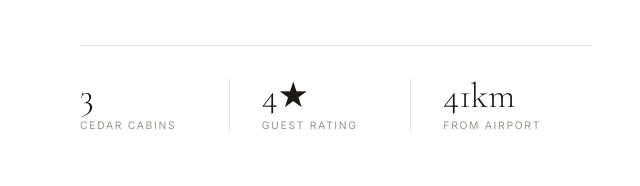
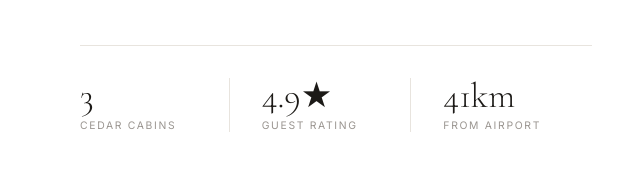
Before and after one commit to 2swanlabs/HimalayanCedarNestNew, a plain HTML site: page index.html in a window 1280 px wide. Shown: the part 1374-1560 px from the top of the page, 0-640 px from the left. Drawn offline with nearby package versions, Linux system fonts and the light colour scheme.

Commit message:
Update index.html

```diff
--- a/index.html
+++ b/index.html
@@ -1085,7 +1085,7 @@ footer{background:var(--pine);color:#fff}
     <p class="intro-body">500m from Deohari Bus Stand · 41 km from Kullu-Manali Airport · Adjacent to the UNESCO World Heritage Sanctuary.</p>
     <div class="stat-row reveal d1">
       <div class="stat-item"><div class="stat-num">3</div><div class="stat-lbl">Cedar Cabins</div></div>
-      <div class="stat-item"><div class="stat-num">4★</div><div class="stat-lbl">Guest Rating</div></div>
+      <div class="stat-item"><div class="stat-num">4.9★</div><div class="stat-lbl">Guest Rating</div></div>
       <div class="stat-item"><div class="stat-num">41km</div><div class="stat-lbl">from Airport</div></div>
     </div>
   </div>
```
